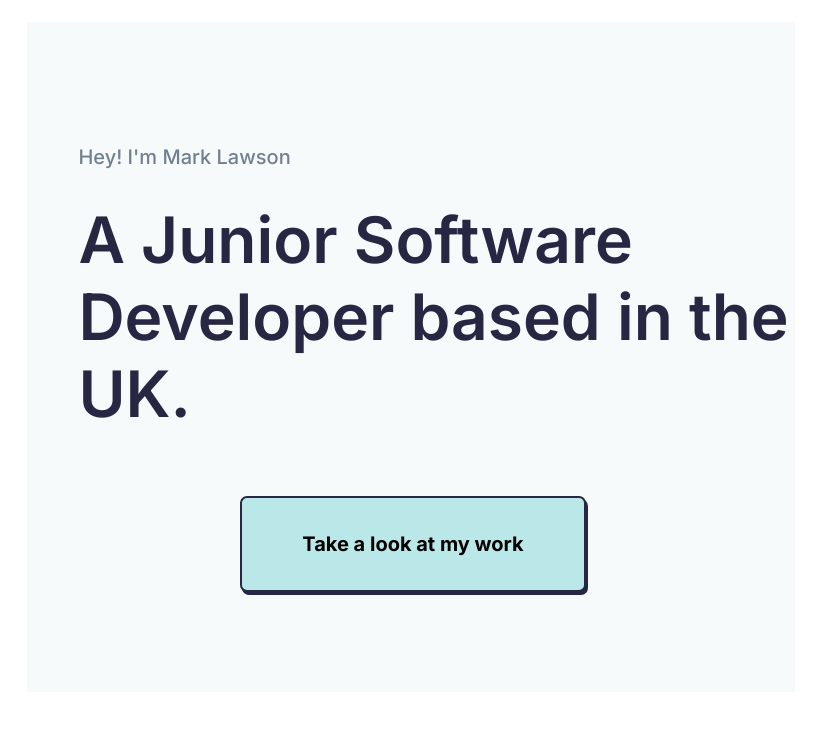
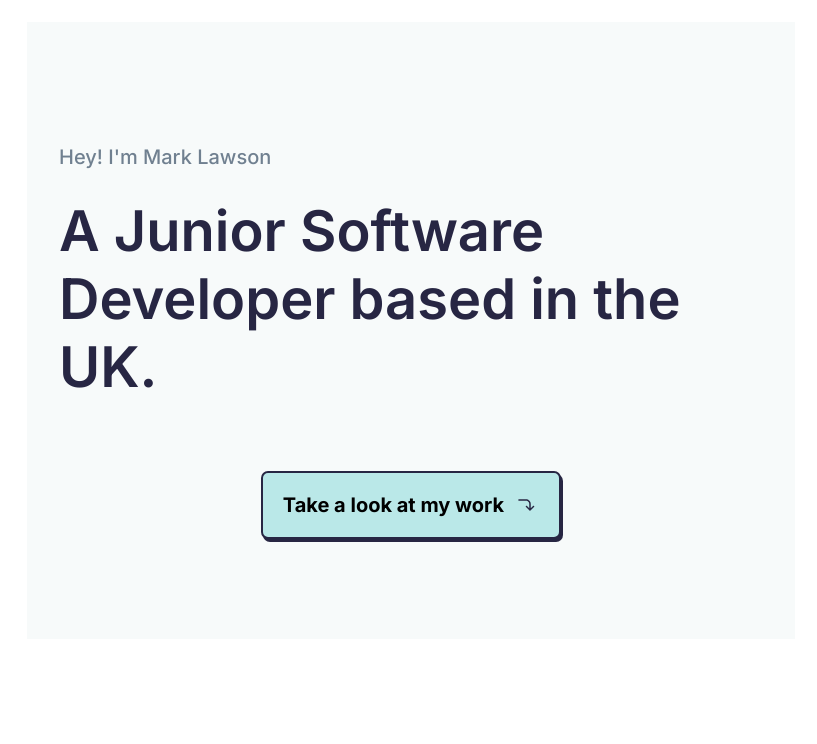
Before and after one commit to walkonmars36/portfolio-may-22, a plain HTML site: page index.html in a window 1280 px wide. Shown: the part 56-800 px from the top of the page, without its empty margins (229-1046 px from the left). Drawn offline with Linux system fonts and the light colour scheme.

Commit message:
hero section nearly done

```diff
--- a/index.html
+++ b/index.html
@@ -23,7 +23,9 @@
         <p class="hero__title__name">Hey! I'm Mark Lawson</p>
         <h1 class="hero__title__heading">A Junior Software Developer based in the UK.</h1>
       </div>
-      <div class="hero__button--container"> <button class="hero__button">Take a look at my work</button></div>
+      <div class="hero__button--container">
+        <button class="hero__button">Take a look at my work<img class="hero__button--arrow" src="./assets/down-arrow.png" alt="down arrow" /></button
+      ></div>
     </section>
 
     <section class="technical-skills">
--- a/partials/_hero.scss
+++ b/partials/_hero.scss
@@ -6,16 +6,13 @@
   @include mobile;
 
   background-color: $hero-bg-color;
-  padding-left: 2.3125em;
-  padding-right: 2.0625em;
+
   padding-bottom: 6.25em;
+  display: flex;
+  flex-direction: column;
 
   &__title {
-    display: flex;
-    flex-direction: column;
-    width: 60vw;
-    align-items: flex-start;
-    padding: 7.6875em 0 0 0.9em;
+    padding: 7.6875em 2em 0.9em;
 
     &__name {
       font-weight: 500;
@@ -31,19 +28,25 @@
   }
 
   &__button {
+    display: flex;
+
+    font-family: $primary-font;
+    font-weight: 700;
+    font-size: 1.25rem;
+
+    background-color: $color-aqua;
+    border: 2px solid $primary-color-navy;
+    border-radius: 7px;
+    padding: 1em 1em;
+    box-shadow: 2px 3px $primary-color-navy;
+
+    &--arrow {
+      margin-left: 0.5em;
+    }
+
     &--container {
       display: flex;
       justify-content: center;
     }
-
-    font-family: $primary-font;
-    font-weight: 700;
-    font-size: 1.25rem;
-    padding: 1.6875em 3em;
-    background-color: $color-aqua;
-    border: 2px solid $primary-color-navy;
-    border-radius: 7px;
-
-    box-shadow: 2px 3px $primary-color-navy;
   }
 }
--- a/partials/_variables.scss
+++ b/partials/_variables.scss
@@ -9,7 +9,7 @@ $hero-bg-color: #f7fafa;
 $color-aqua: #bae8e8;
 $color-pale-aqua: #e3f6f5;
 $color-header-name: #170f49;
-$font-h1: 4rem;
+$font-h1: 3.5rem;
 $font-h2: 2rem;
 $font-h2-bigger: 2.125rem;
 $font-h2-about: 3rem;
```
Also changed, not shown: assets/down-arrow.png (added), styles/main.css, 1 other file.
